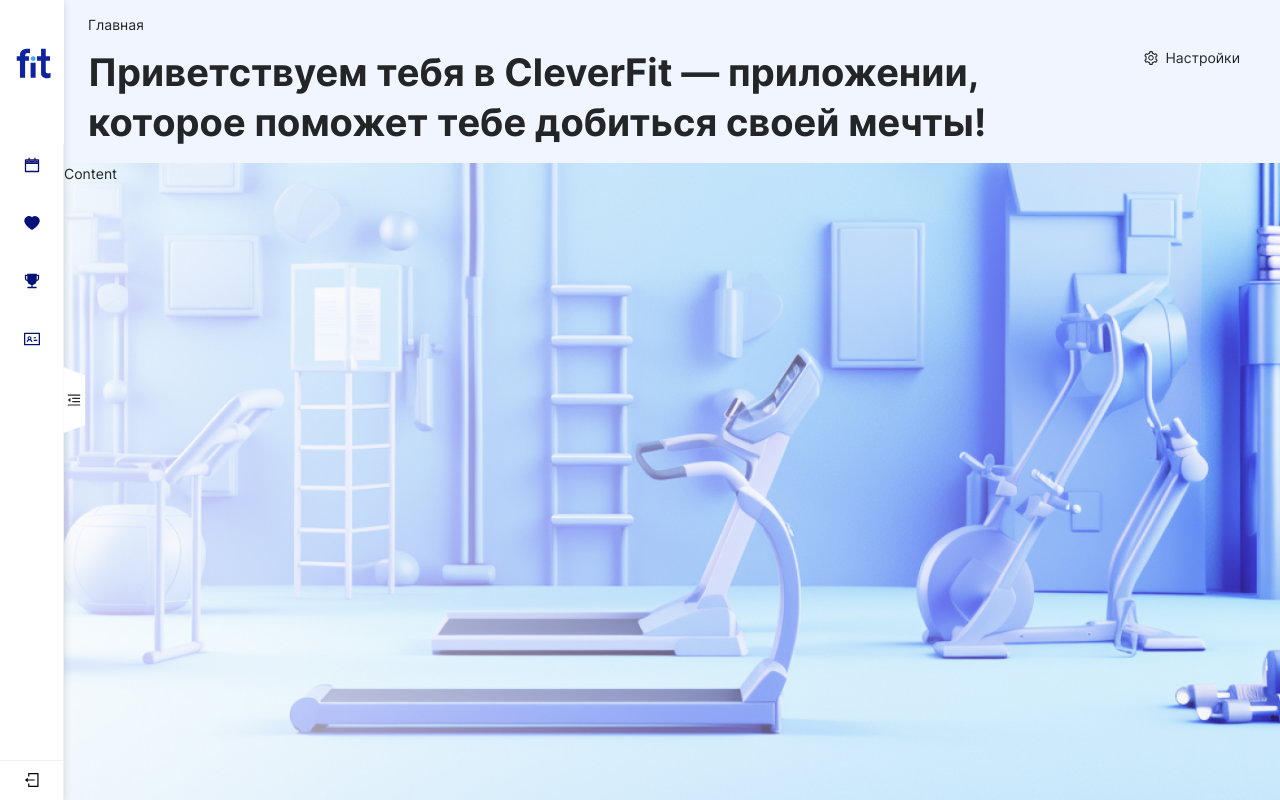
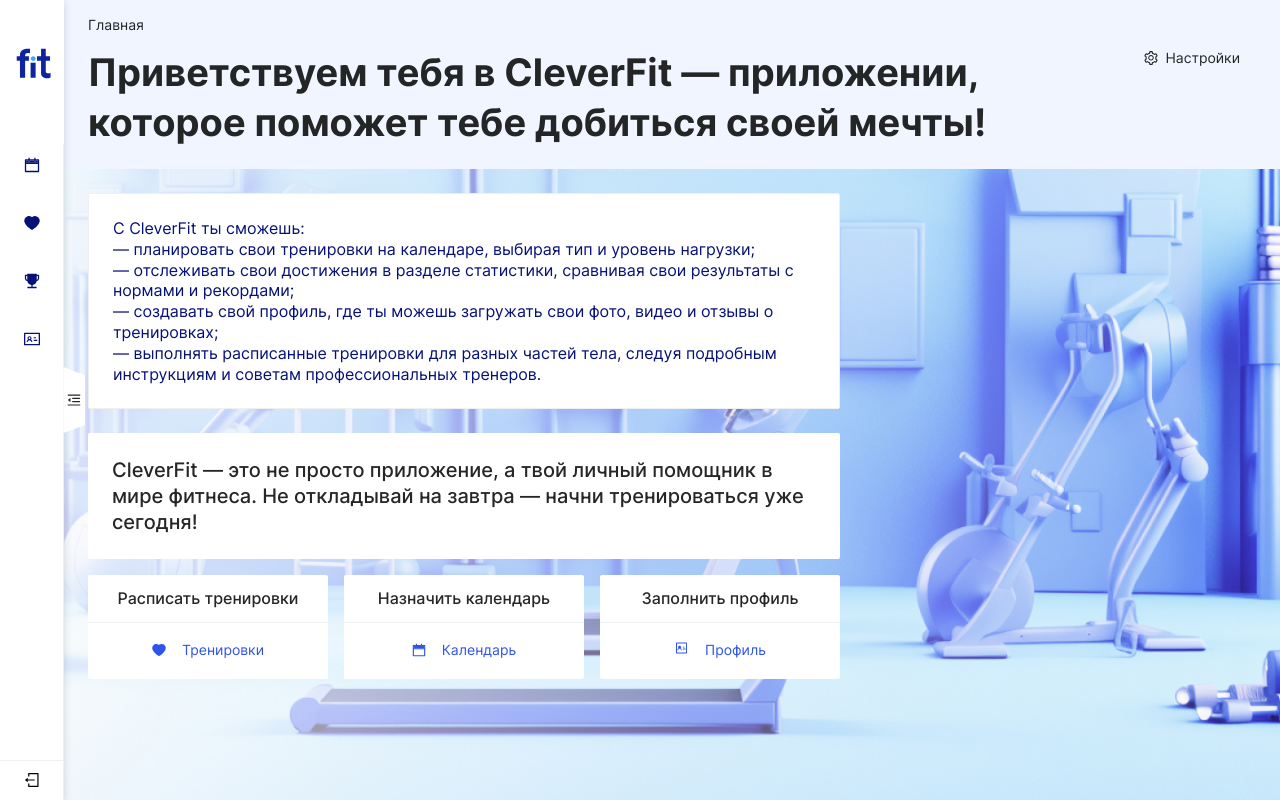
Before and after one commit to ClevertecFrontendLab/nester-dev, a React (Vite) app: page /#/ in a window 1280 px wide. Built offline with nearby package versions, Linux system fonts and the light colour scheme.

Commit message:
feat: implement MainPageContent component

```diff
--- a/src/components/index.ts
+++ b/src/components/index.ts
@@ -1,2 +1,3 @@
 export { default as Aside } from './layout/Aside/Aside';
 export { default as Header } from './layout/Header/Header';
+export { default as MainPageContent } from './layout/MainPageContent/MainPageContent';
--- a/src/components/layout/Aside/Aside.module.scss
+++ b/src/components/layout/Aside/Aside.module.scss
@@ -6,6 +6,7 @@
     height: 100vh;
     background: var(--character-light-primary-inverse);
     box-shadow: 0 2px 8px 0 rgba(0, 0, 0, 0.15);
+    z-index: 15;
 
     :global(.ant-layout-sider) {
         height: 100%;
@@ -13,11 +14,8 @@
     }
 
     @media (max-width: $breakpoint-md) {
+        position: absolute;
         padding-top: 0;
-    }
-
-    @media (max-width: $breakpoint-xs) {
-        position: absolute;
     }
 }
 
--- a/src/components/layout/Header/Header.module.scss
+++ b/src/components/layout/Header/Header.module.scss
@@ -19,7 +19,7 @@
 
         h1.ant-typography {
             margin-right: auto;
-            margin-bottom: 0 !important;
+            margin-bottom: 6px !important;
             margin-top: 6px;
             font-weight: 700;
             font-size: 38px;
--- /dev/null
+++ b/src/components/layout/MainPageContent/ActionCards.tsx
@@ -0,0 +1,22 @@
+import { FC } from 'react';
+import styles from './Content.module.scss';
+import { cards } from '@components/layout/MainPageContent/cards.config.tsx';
+import { Card, Row, Space } from 'antd';
+
+const ActionCards: FC = () => {
+    return (
+        <div className={styles.cards}>
+            {cards.map(({ title, icon, description }) => (
+                <Card key={title} title={title} bordered={false}>
+                    <Row align='middle' justify='center'>
+                        <Space size='small'>
+                            {icon} {description}
+                        </Space>
+                    </Row>
+                </Card>
+            ))}
+        </div>
+    );
+};
+
+export default ActionCards;
--- /dev/null
+++ b/src/components/layout/MainPageContent/Content.module.scss
@@ -0,0 +1,94 @@
+@import "src/assets/styles/breakpoints";
+
+.wrapper {
+    padding: 24px 24px;
+    max-width: 800px;
+
+    p {
+        margin-bottom: 0;
+    }
+
+    @media (max-width: $breakpoint-md) {
+        padding: 24px 16px;
+    }
+}
+
+.description {
+    :global {
+        .ant-card {
+            font-size: 16px;
+            line-height: 130%;
+            color: var(--primary-light-9);
+        }
+
+        .ant-card-body {
+            @media (max-width: $breakpoint-md) {
+                padding: 16px 31px 16px 16px;
+            }
+        }
+    }
+}
+
+.heading {
+    margin-top: 24px;
+
+    :global {
+        .ant-typography {
+            margin-bottom: 0;
+            font-weight: 500;
+            font-size: 20px;
+            line-height: 130%;
+            color: var(--character-light-title-85);
+        }
+
+        .ant-card-body {
+            @media (max-width: $breakpoint-md) {
+                padding: 16px 31px 16px 16px;
+            }
+        }
+    }
+}
+
+.cards {
+    display: flex;
+    column-gap: 16px;
+    row-gap: 8px;
+    justify-content: space-between;
+    margin-top: 16px;
+
+    @media (max-width: $breakpoint-sm) {
+        flex-direction: column;
+    }
+
+    :global {
+        .ant-card {
+            max-width: 240px;
+            width: 100%;
+
+            @media (max-width: $breakpoint-sm) {
+                max-width: 100%;
+            }
+        }
+
+        .ant-card-head {
+            display: flex;
+            justify-content: center;
+        }
+
+        .ant-card-head-title {
+            padding: 11px 0;
+            font-size: 16px;
+            line-height: 130%;
+            white-space: pre-wrap;
+            color: var(--character-light-title-85);
+        }
+
+        .ant-card-body {
+            padding: 19px 0;
+            font-size: 14px;
+            line-height: 130%;
+            text-align: center;
+            color: var(--primary-light-6);
+        }
+    }
+}
--- /dev/null
+++ b/src/components/layout/MainPageContent/MainPageContent.tsx
@@ -0,0 +1,39 @@
+import { FC } from 'react';
+import { Card, Layout, Typography } from 'antd';
+import styles from './Content.module.scss';
+import ActionCards from '@components/layout/MainPageContent/ActionCards.tsx';
+
+const MainPageContent: FC = () => {
+    return (
+        <Layout.Content className={styles.wrapper}>
+            <div className={styles.description}>
+                <Card>
+                    <p>С CleverFit ты сможешь:</p>
+                    <p>
+                        — планировать свои тренировки на календаре, выбирая тип и уровень нагрузки;
+                        <br />
+                        — отслеживать свои достижения в разделе статистики, сравнивая свои
+                        результаты с нормами и рекордами;
+                        <br /> — создавать свой профиль, где ты можешь загружать свои фото, видео и
+                        отзывы о тренировках;
+                        <br /> — выполнять расписанные тренировки для разных частей тела, следуя
+                        подробным инструкциям и советам профессиональных тренеров.
+                    </p>
+                </Card>
+            </div>
+
+            <div className={styles.heading}>
+                <Card bordered={false}>
+                    <Typography.Title level={2}>
+                        CleverFit — это не просто приложение, а твой личный помощник в мире фитнеса.
+                        Не откладывай на завтра — начни тренироваться уже сегодня!
+                    </Typography.Title>
+                </Card>
+            </div>
+
+            <ActionCards />
+        </Layout.Content>
+    );
+};
+
+export default MainPageContent;
--- /dev/null
+++ b/src/components/layout/MainPageContent/cards.config.tsx
@@ -0,0 +1,24 @@
+import { CalendarTwoTone, HeartFilled } from '@ant-design/icons';
+import { ReactComponent as Profile } from '@assets//icons/Profile.svg';
+
+export const cards = [
+    {
+        title: 'Расписать тренировки',
+        icon: <HeartFilled />,
+        description: 'Тренировки',
+    },
+
+    {
+        title: 'Назначить календарь',
+        icon: (
+            <CalendarTwoTone twoToneColor={['var(--primary-light-6)', 'var(--primary-light-6)']} />
+        ),
+        description: 'Календарь',
+    },
+
+    {
+        title: 'Заполнить профиль',
+        icon: <Profile />,
+        description: 'Профиль',
+    },
+];
--- a/src/pages/main-page/main-page.tsx
+++ b/src/pages/main-page/main-page.tsx
@@ -1,18 +1,16 @@
 import { Layout } from 'antd';
-import { Aside, Header } from '@components/index.ts';
+import { Aside, Header, MainPageContent } from '@components/index.ts';
 import { FC } from 'react';
 import styles from './MainPage.module.scss';
-
-const { Content } = Layout;
 
 export const MainPage: FC = () => {
     return (
         <div className={styles.wrapper}>
             <Layout>
                 <Aside />
-                <Layout style={{ flexShrink: 0 }}>
+                <Layout>
                     <Header />
-                    <Content>Content</Content>
+                    <MainPageContent />
                 </Layout>
             </Layout>
         </div>
```
Also changed, not shown: src/assets/icons/Profile.svg (added).
